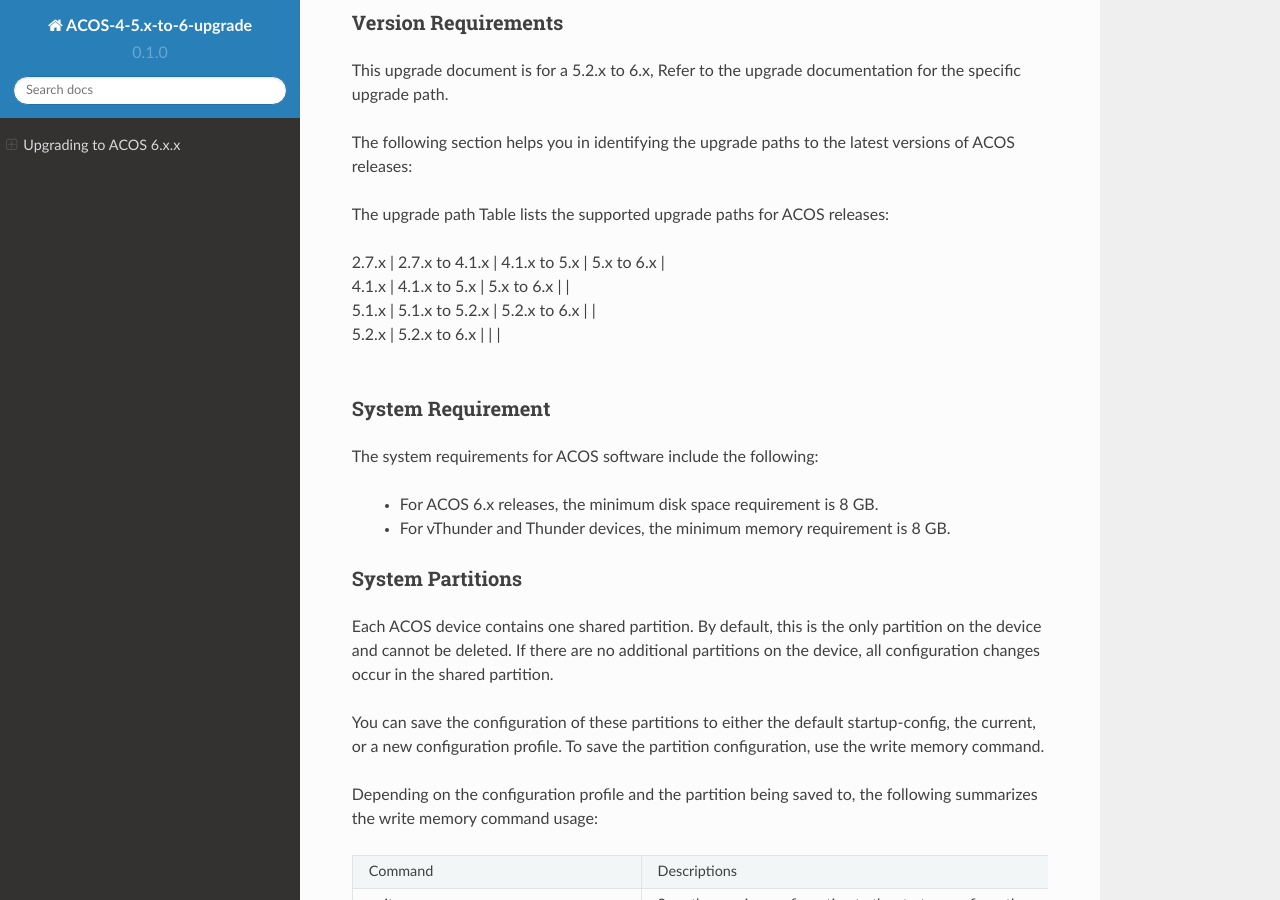
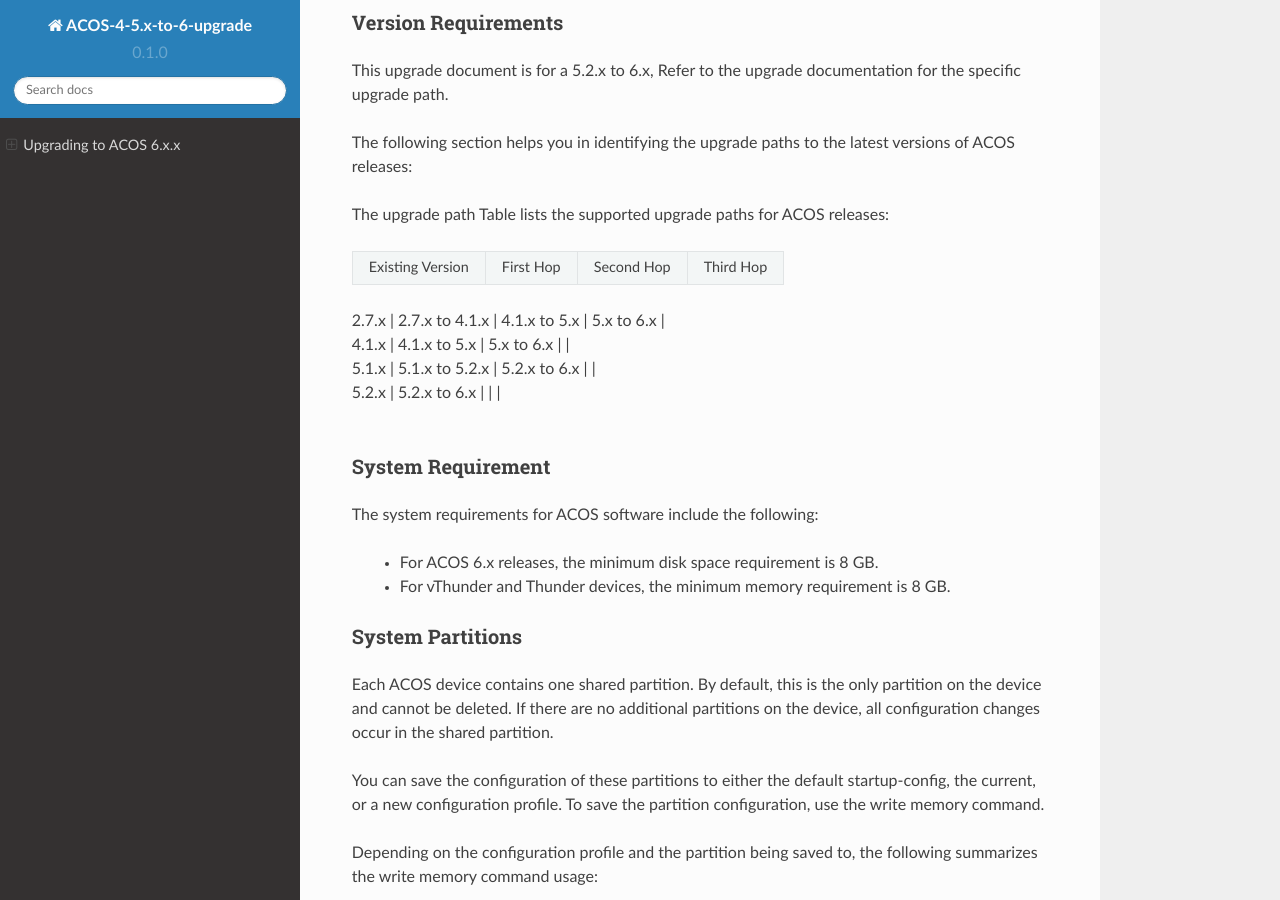
Before and after one commit to gtownsie/ACOS-4-5.x-to-6-upgrade, a Sphinx documentation site: the page built from docs/source/index.rst, in a window 1280 px wide and 900 px high, scrolled down 2248 px. Built offline with Sphinx 7.4.7 and the Read the Docs theme 2.0.0, drawn with Linux system fonts in a browser that asks for light colours.

Commit message:
Update index.rst

```diff
--- a/docs/source/index.rst
+++ b/docs/source/index.rst
@@ -101,9 +101,9 @@
 
 The upgrade path Table lists the supported upgrade paths for ACOS releases:
 
-+------------------+-----------------+----------------+-------------+
-| Existing Version |	   First Hop    |   Second Hop   |	 Third Hop  |
-+------------------+-----------------+----------------+-------------+
++----------------+---------+----------+---------+
+|Existing Version|First Hop|Second Hop|Third Hop|
++----------------+---------+----------+---------+
 
 
 | 2.7.x            | 2.7.x to 4.1.x	 |  4.1.x to 5.x 	|  5.x to 6.x |
```
